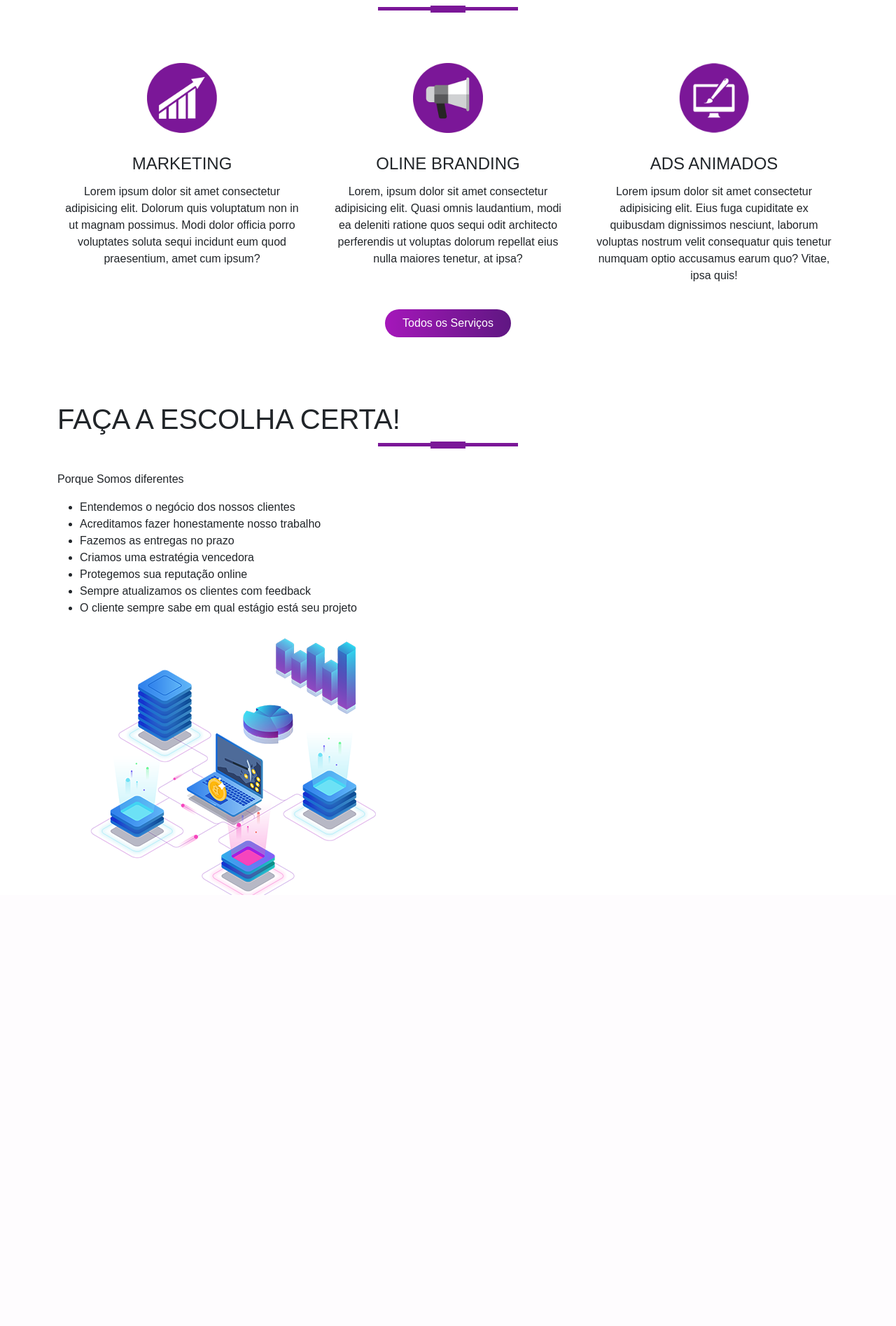
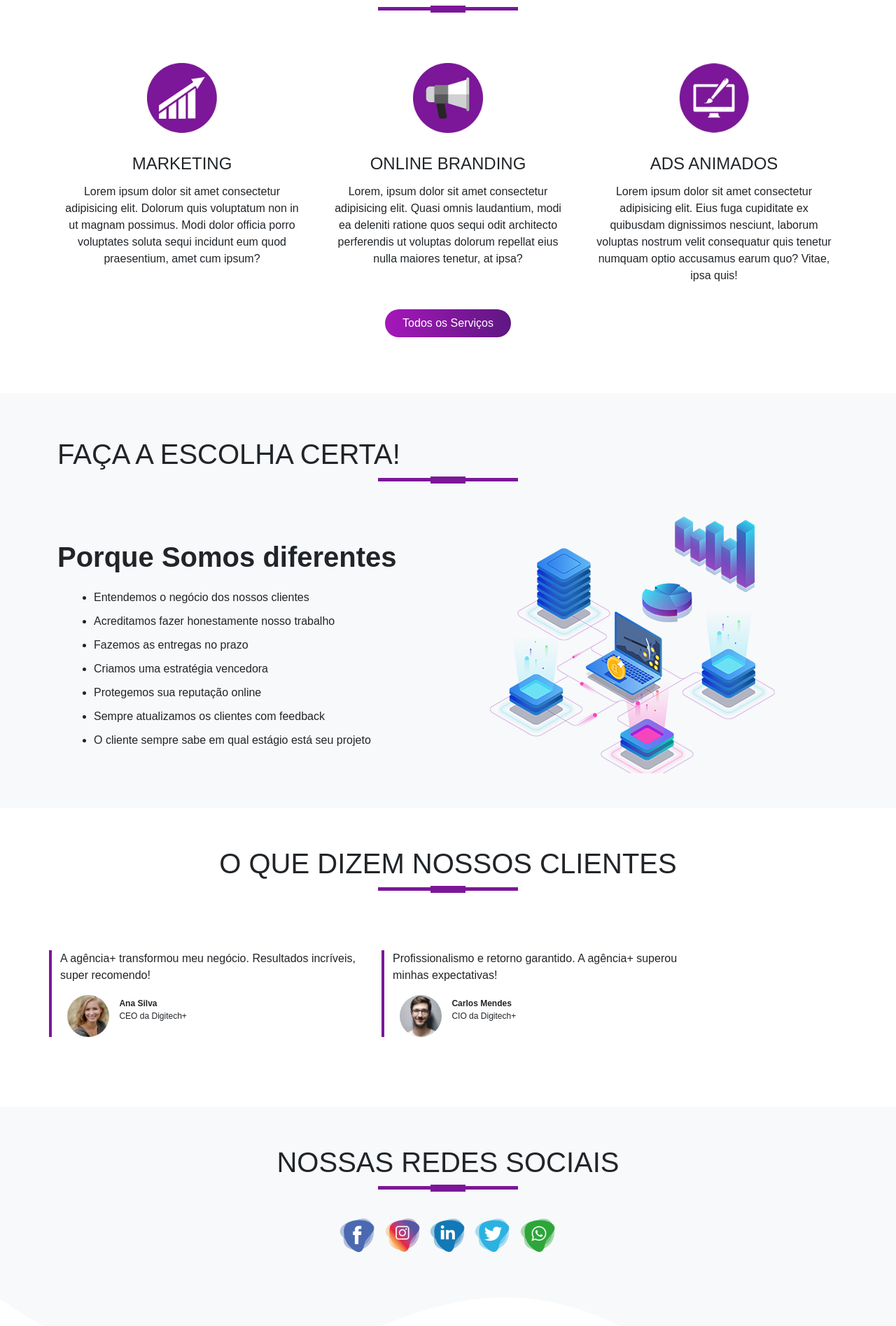
Before and after one commit to Gbardellaa/DesenvoveWeb, a PHP site: page / in a window 1280 px wide; the page is wider, and only the part inside the window is pictured. Shown: the part 847-2742 px from the top of that part at 70% size. Before the commit the page ends 2126 px from the top of that part, so only its background shows below. Run offline with PHP 8.4, Linux system fonts and the light colour scheme.

Commit message:
Agência -28/05

```diff
--- a/agencia/css/style.css
+++ b/agencia/css/style.css
@@ -101,3 +101,48 @@ body {
     display: block;
     transform: translateY(63px);
 }
+/*-------------------------SOBRE----------------------*/
+#sobre {
+    background-color: var(--bg-cinza-claro);
+    padding: 50px;
+}
+.sobre-titulo {
+    font-size:40px;
+    font-weight: 600;
+    margin-top: 8%;
+}
+#sobre ul {
+    margin-left: 20px;
+}
+#sobre ul li{
+    margin: 10px 0;
+}
+/*-------------------------CLIENTES----------------------*/
+#clientes {
+    margin: 50px 0;
+}
+.clientes {
+    border-left: 4px solid var(--traco-titulo);
+    margin: 50px 0;
+}
+.clientes img {
+    height: 60px;
+    width: 60px;
+    border-radius: 50%; /* Arredondamento das fotos */
+    margin: 0 10px;
+}
+.cargo-cliente {
+    display: inline-block;
+    font-size: 12px;
+}
+#social {
+    background-color: var(--bg-cinza-claro);
+    padding: 50px 0;
+}
+.social-ico img {
+    width: 60px;
+    transition: 0,5s;
+}
+.social-ico a:hover img {
+    transform: translateY(-10px);
+}
--- a/agencia/index.html
+++ b/agencia/index.html
@@ -69,7 +69,7 @@
                 </div>
                 <div class="col-md-4 servicos">
                     <img src="imagens/agencia_imagens/service2.png" class="img-servicos">
-                    <h4>Oline Branding</h4>
+                    <h4>Online Branding</h4>
                     <p>Lorem, ipsum dolor sit amet consectetur adipisicing elit. Quasi omnis laudantium, modi ea deleniti ratione quos sequi odit architecto perferendis ut voluptas dolorum repellat eius nulla maiores tenetur, at ipsa?</p>
                 </div>
                 <div class="col-md-4 servicos">
@@ -99,11 +99,64 @@
                         <li>Sempre atualizamos os clientes com feedback</li>
                         <li>O cliente sempre sabe em qual estágio está seu projeto</li>
                     </ul>
+                </div>
                     <div class="col-md-6">
                         <img src="imagens/agencia_imagens/network.png" alt="Representação visual de uma rede de computadores, com servidores interconectados, um laptop e fluxos de dados simbolizando tecnologia e conexão.">
                     </div>
-                </div>
             </div>
+    </div>
+</section>
+<!-------------------------CLIENTES---------------------------->
+<section id="clientes">
+    <div class="container">
+        <h1 class="titulo text-center">O QUE DIZEM NOSSOS CLIENTES</h1>
+        <div class="row">
+            <div class="col-md-5 clientes">
+                <p>A agência+ transformou meu negócio. Resultados incríveis, super recomendo!</p>
+                <img src="imagens/agencia_imagens/user1.jpg">
+                <div class="cargo-cliente"><strong>Ana Silva</strong><br>CEO da Digitech+</div>
+            </div>
+            <div class="col-md-5 clientes">
+                <p>Profissionalismo e retorno garantido. A agência+ superou minhas expectativas!</p>
+                <img src="imagens/agencia_imagens/user2.jpg">
+                <div class="cargo-cliente"><strong>Carlos Mendes</strong><br>CIO da Digitech+</div>
+            </div>
+        </div>
+    </div>
+</section>
+<!-------------------------REDES SOCIAIS---------------------------->
+<section id="social">
+    <div class="container text-center">
+        <h1 class="titulo"> NOSSAS REDES SOCIAIS</h1>
+        <div class="social-ico">
+            <a href="#"><img src="imagens/agencia_imagens/facebook-icon.png" alt="facebook"></a>
+            <a href="#"><img src="imagens/agencia_imagens/instagram-icon.png" alt="instagram"></a>
+            <a href="#"><img src="imagens/agencia_imagens/linkedin-icon.png" alt="linkedin"></a>
+            <a href="#"><img src="imagens/agencia_imagens/twitter-icon.png" alt="twitter"></a>
+            <a href="#"><img src="imagens/agencia_imagens/whatsapp-icon.png" alt="whatsapp"></a>
+        </div>
+    </div>
+</section>
+<!-------------------------RODAPÉ---------------------------->
+<section id="rodape">
+    <img src="imagens/agencia_imagens/wave2.png" alt="rodape-img">
+    <div class="container">
+        <div class="row">
+            <div class="col-md-4 rodape-caixa">
+                <img src="imagens/agencia_imagens/logo.png" alt="Logotipo da Agência+">
+                <p> A Agência+ impulsiona seu sucesso com marketing estratégico, online brading e ads animados impactantes</p>
+            </div>
+            <div class="col-md-4 rodape-caixa">
+                <p><strong>CONTATO</strong></p>
+                <p>Senac Botucatu</p>
+                <p>+55 (14) 3112-1150</p>
+                <p>botucatu@sp.senac.br</p>
+            </div>
+            <div class="col-md-4 rodape-caixa">
+
+            </div>
+        </div>
+
     </div>
 </section>
     <script src="https://cdn.jsdelivr.net/npm/bootstrap@5.3.6/dist/js/bootstrap.bundle.min.js"
```
